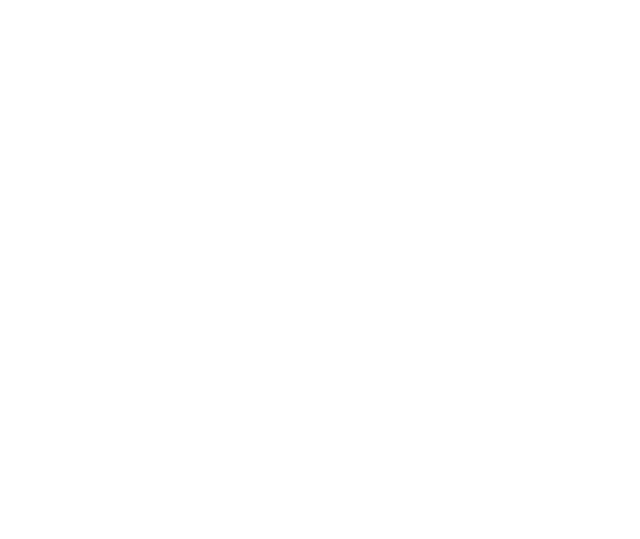
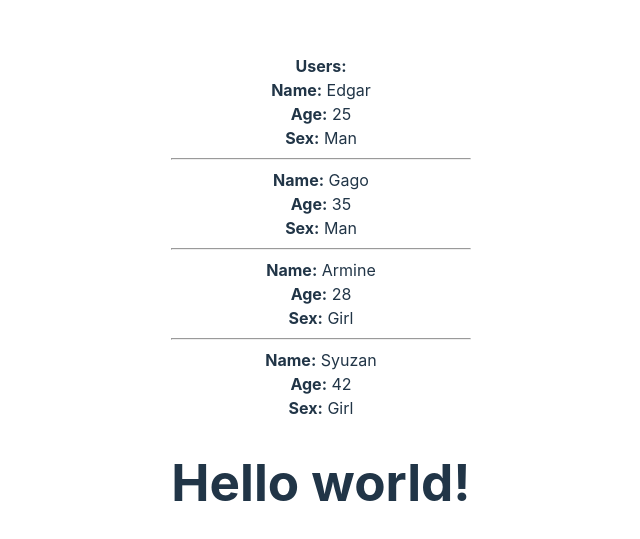
Before and after one commit to Edgar0914/ref_react, a React (Vite) app: page / in a window 1280 px wide. Shown: the part 101-640 px from the top of the page, without its empty margins (319-959 px from the left). Built offline with nearby package versions, Linux system fonts and the light colour scheme.

Commit message:
New changes 23.10

```diff
--- a/src/App.jsx
+++ b/src/App.jsx
@@ -1,13 +1,13 @@
 import { useState } from "react";
-import reactLogo from "./assets/react.svg";
-import viteLogo from "/vite.svg";
+import Header from "./Header";
 import "./App.css";
 
-function App() {
 
 
-  return <>
-
+function App() {
+    return <>
+  <Header />
+  <div><h1>Hello world!</h1></div>
   </>;
 }
 
--- /dev/null
+++ b/src/Header.jsx
@@ -0,0 +1,20 @@
+import { users } from "./data";
+export default function Header ({name, age, sex}){
+return(
+    <>
+   <header>
+      <strong>Users:</strong>
+      <span>
+        {users.map((user, index) => (
+          <div key={index}>
+            <strong>Name:</strong> <span>{user.name}</span><br />
+            <strong>Age:</strong> <span>{user.age}</span><br />
+            <strong>Sex:</strong> <span>{user.sex}</span>
+            {index < users.length - 1 && <hr />} {/* Разделитель между пользователями */}
+          </div>
+        ))}
+      </span>
+    </header>
+    </>
+)
+}
--- /dev/null
+++ b/src/data.js
@@ -0,0 +1,22 @@
+export const users = [
+    {
+        name: "Edgar",
+        age: "25",
+        sex: "Man"
+    },
+    {
+        name: "Gago",
+        age: "35",
+        sex: "Man"
+    },
+    {
+        name: "Armine",
+        age: "28",
+        sex: "Girl"
+    },
+    {
+        name: "Syuzan",
+        age: "42",
+        sex: "Girl"
+    }
+]
```
